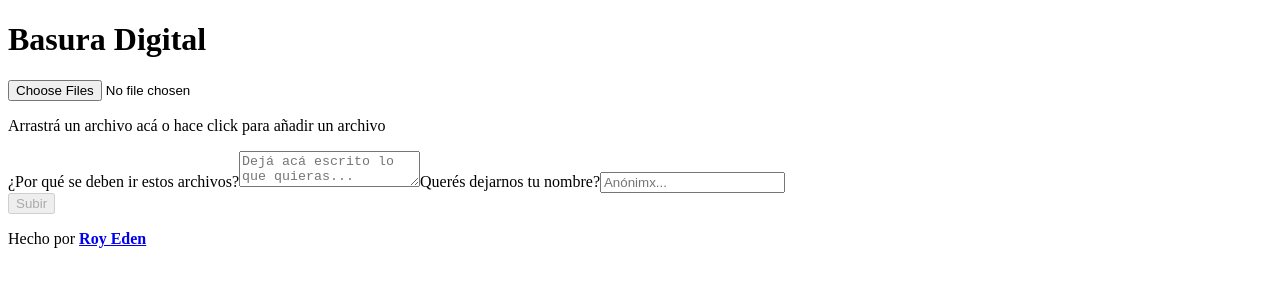
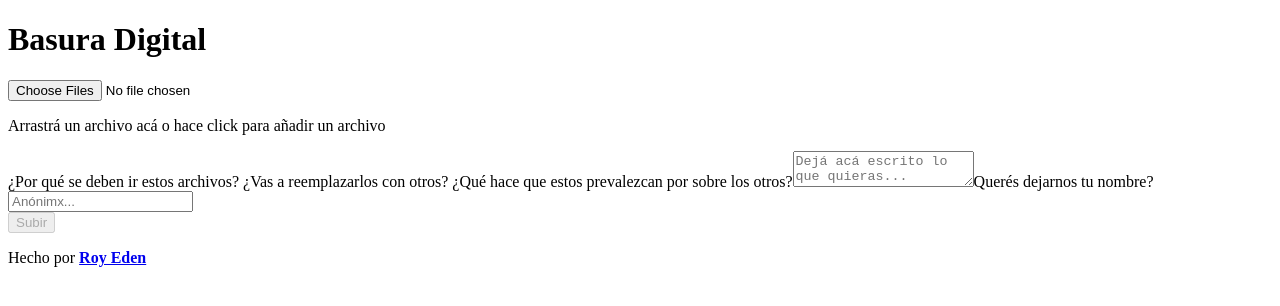
Before and after one commit to royeden/descartes, a Next.js app: page / in a window 1280 px wide. Shown: the top 306 px of the page. Built offline with nearby package versions, Linux system fonts and the light colour scheme.

Commit message:
Updated question

```diff
--- a/pages/index.tsx
+++ b/pages/index.tsx
@@ -158,7 +158,7 @@ export default function Home() {
               </DndFile>
             )}
             <label className="w-full pb-4 cursor-pointer" htmlFor="reason">
-              ¿Por qué se deben ir estos archivos?
+              ¿Por qué se deben ir estos archivos? ¿Vas a reemplazarlos con otros? ¿Qué hace que estos prevalezcan por sobre los otros?
             </label>
             <textarea
               disabled={form.submitting || form.submitted}
```
